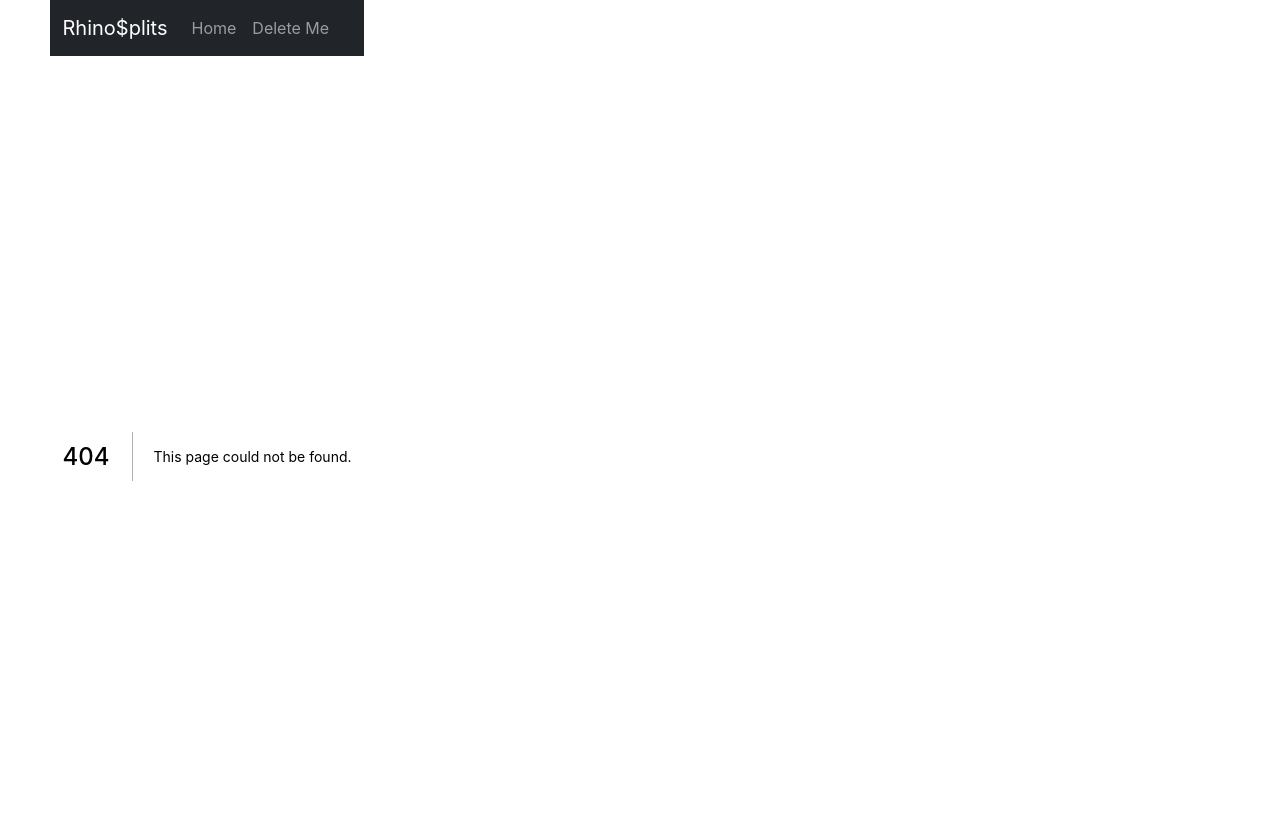
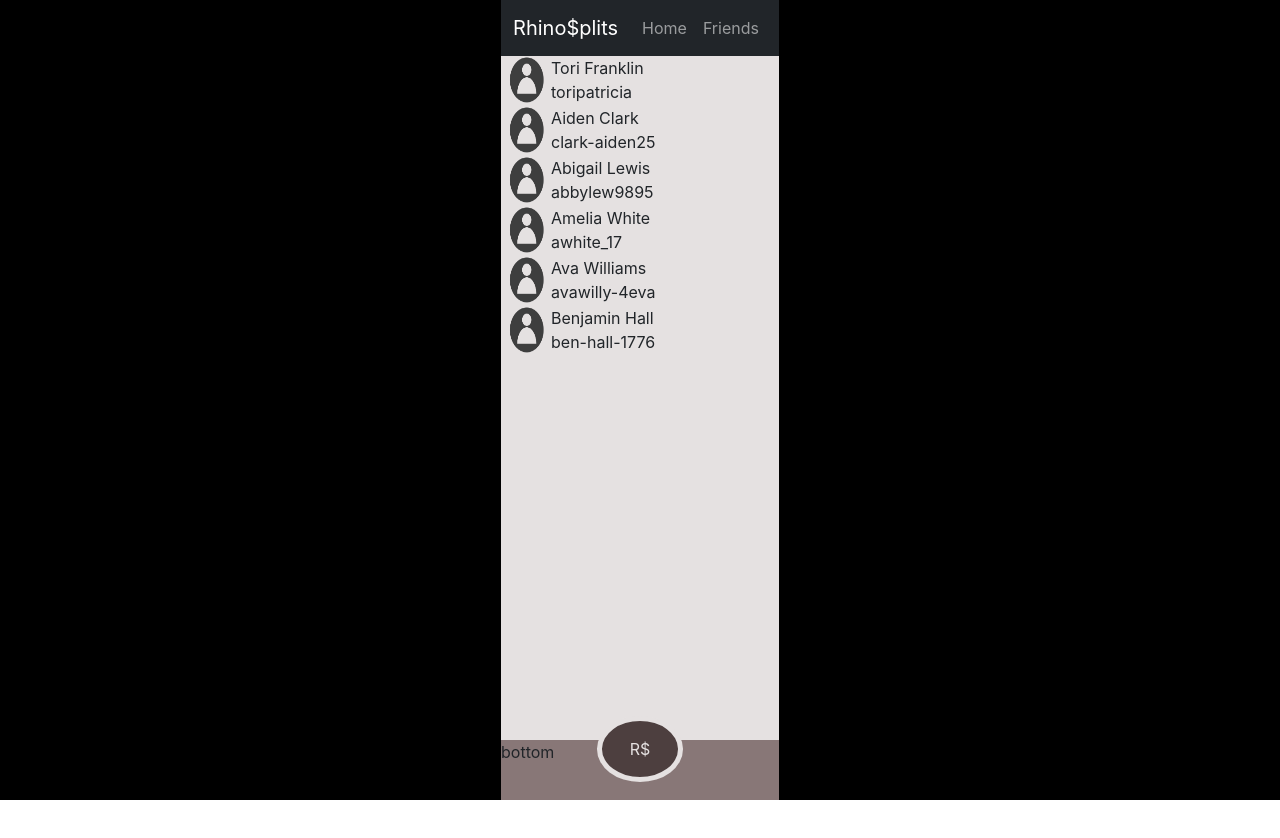
Before and after one commit to toripatricia/rhino-splits, a Next.js app: page /friends in a window 1280 px wide. Before the commit this address had no page. Shown: the top 838 px of the page. After the commit the page ends 800 px from the top, so only its background shows below. Built offline with nearby package versions, Linux system fonts and the light colour scheme; data requests are answered from the project's data file.

Commit message:
friends list view

```diff
--- /dev/null
+++ b/api/httpClient.js
@@ -0,0 +1,7 @@
+import axios from 'axios';
+
+const httpClient = axios.create({
+  baseURL: 'http://localhost:8080',
+});
+
+export default httpClient;
--- /dev/null
+++ b/components/BottomNav.js
@@ -0,0 +1,23 @@
+/* eslint-disable react/button-has-type */
+/* eslint-disable jsx-a11y/anchor-is-valid */
+import React from 'react';
+// import Link from 'next/link';
+// import {
+//   Navbar, Container, Nav,
+// } from 'react-bootstrap';
+
+export default function BottomNav() {
+  return (
+    <div id="bottom-nav">
+      <div id="top-rectangle">
+        top
+      </div>
+      <button id="pay-request">
+        R$
+      </button>
+      <div id="bottom-rectangle">
+        bottom
+      </div>
+    </div>
+  );
+}
--- a/components/NavBar.js
+++ b/components/NavBar.js
@@ -1,9 +1,7 @@
 /* eslint-disable jsx-a11y/anchor-is-valid */
 import React from 'react';
 import Link from 'next/link';
-import {
-  Navbar, Container, Nav,
-} from 'react-bootstrap';
+import { Navbar, Container, Nav } from 'react-bootstrap';
 
 export default function NavBarAuth() {
   return (
@@ -19,8 +17,8 @@ export default function NavBarAuth() {
             <Link passHref href="/">
               <Nav.Link>Home</Nav.Link>
             </Link>
-            <Link passHref href="/delete-me">
-              <Nav.Link>Delete Me</Nav.Link>
+            <Link passHref href="/friends">
+              <Nav.Link>Friends</Nav.Link>
             </Link>
           </Nav>
         </Navbar.Collapse>
--- /dev/null
+++ b/components/friendCard.js
@@ -0,0 +1,16 @@
+/* eslint-disable react/prop-types */
+import React from 'react';
+import Image from 'next/image';
+import userphoto from '../assets/userphoto.png';
+
+export default function FriendCard(props) {
+  return (
+    <div className="friend-container">
+      <Image src={userphoto} alt="userphoto" height="50px" width="50px" />
+      <div className="friend-names">
+        <div>{props?.name}</div>
+        <div>{props?.username}</div>
+      </div>
+    </div>
+  );
+}
--- /dev/null
+++ b/db.json
@@ -0,0 +1,34 @@
+{
+  "users": [
+    {
+      "name": "Tori Franklin",
+      "username": "toripatricia",
+      "id": "mainuser"
+    },
+    {
+      "name": "Aiden Clark",
+      "username": "clark-aiden25",
+      "id": "ac1"
+    },
+    {
+      "name": "Abigail Lewis",
+      "username": "abbylew9895",
+      "id": "al2"
+    },
+    {
+      "name": " Amelia White",
+      "username": "awhite_17",
+      "id": "aw3"
+    },
+    {
+      "name": "Ava Williams",
+      "username": "avawilly-4eva",
+      "id": "aw4"
+    },
+    {
+      "name": "Benjamin Hall",
+      "username": "ben-hall-1776",
+      "id": "bh5"
+    }
+  ]
+}
--- a/package.json
+++ b/package.json
@@ -1,10 +1,11 @@
 {
-  "name": "next-firebase-starter",
+  "name": "Rhino Splits",
   "private": true,
   "version": "1.0.0",
-  "author": "Trinity Christiana",
+  "author": "Tori Franklin",
   "scripts": {
     "dev": "next dev",
+    "api": "json-server --watch db.json --port 8080",
     "build": "next build",
     "start": "next start",
     "lint": "next lint",
--- a/pages/_app.js
+++ b/pages/_app.js
@@ -1,16 +1,18 @@
 /* eslint-disable react/prop-types */
 import 'bootstrap/dist/css/bootstrap.min.css';
 import NavBar from '../components/NavBar';
+import BottomNav from '../components/BottomNav';
 import '../styles/globals.css';
 
 function App({ Component, pageProps }) {
   return (
-    <>
+    <div id="app">
       <NavBar />
-      <div className="container">
+      <div className="main-container">
         <Component {...pageProps} />
       </div>
-    </>
+      <BottomNav />
+    </div>
   );
 }
 
--- a/pages/delete-me.js
+++ /dev/null
@@ -1,5 +0,0 @@
-import React from 'react';
-
-export default function DeleteMe() {
-  return <div>DeleteMe</div>;
-}
--- /dev/null
+++ b/pages/friends.js
@@ -0,0 +1,34 @@
+import React, { useEffect, useState } from 'react';
+import httpClient from '../api/httpClient';
+import Loading from '../components/Loading';
+import FriendCard from '../components/friendCard';
+
+export default function Friends() {
+  const [users, setUsers] = useState([]);
+  const [isLoading, setIsLoading] = useState(true);
+  useEffect(() => {
+    const getUsers = async () => {
+      try {
+        const { data } = await httpClient.get('/users');
+        console.log({ data });
+        setUsers(data);
+      } catch (error) {
+        console.error('failed to fetch:', error);
+      } finally {
+        setIsLoading(false);
+      }
+    };
+
+    getUsers();
+  }, []);
+
+  if (isLoading) <Loading />;
+
+  return (
+    <div>
+      {users.map((user) => (
+        <FriendCard key={user.id} name={user.name} username={user.username} />
+      ))}
+    </div>
+  );
+}
--- a/pages/index.js
+++ b/pages/index.js
@@ -4,7 +4,6 @@ function Home() {
     <div
       className="text-center d-flex flex-column justify-content-center align-content-center"
       style={{
-        height: '90vh',
         padding: '30px',
         maxWidth: '414px',
         margin: '0 auto',
--- a/styles/globals.css
+++ b/styles/globals.css
@@ -1,15 +1,13 @@
 @import 'bootstrap/dist/css/bootstrap.css';
 
-html,
-body {
+#__next {
   display: flex;
   justify-content: center;
   padding: 0;
   margin: 0;
-  max-width: 414px;
-  background-color: E5E1E1;
-  font-family: -apple-system, BlinkMacSystemFont, Segoe UI, Roboto, Oxygen,
-    Ubuntu, Cantarell, Fira Sans, Droid Sans, Helvetica Neue, sans-serif;
+  height: 100vh;
+  background-color: black;
+  font-family: -apple-system, BlinkMacSystemFont, Segoe UI, Roboto, Oxygen, Ubuntu, Cantarell, Fira Sans, Droid Sans, Helvetica Neue, sans-serif;
 }
 
 a {
@@ -17,10 +15,43 @@ a {
   text-decoration: none;
 }
 
-* {
-  box-sizing: border-box;
+#app {
+  display: flex;
+  flex-direction: column;
+  max-width: 414px;
+  background-color: #e5e1e1;
 }
 
-body {
-  background-color: #000000;
+#bottom-rectangle {
+  background-color: #887777;
+  width: 100%;
+  height: 60px;
 }
+
+.main-container {
+  flex-grow: 1;
+}
+
+#bottom-nav {
+  display: flex;
+  flex-flow: column;
+  align-items: center;
+}
+
+#pay-request {
+  width: min-content;
+  border-radius: 100%;
+  padding: 1rem 1.75rem;
+  background-color: #4d3f3f;
+  border-color: #e5e1e1;
+  outline: none;
+  position: absolute;
+  border-width: 5px;
+  border-style: solid;
+  color: #e5e1e1;
+}
+
+.friend-container {
+  display: flex;
+  flex-direction: row;
+}
```
Also changed, not shown: assets/userphoto.png (added).
